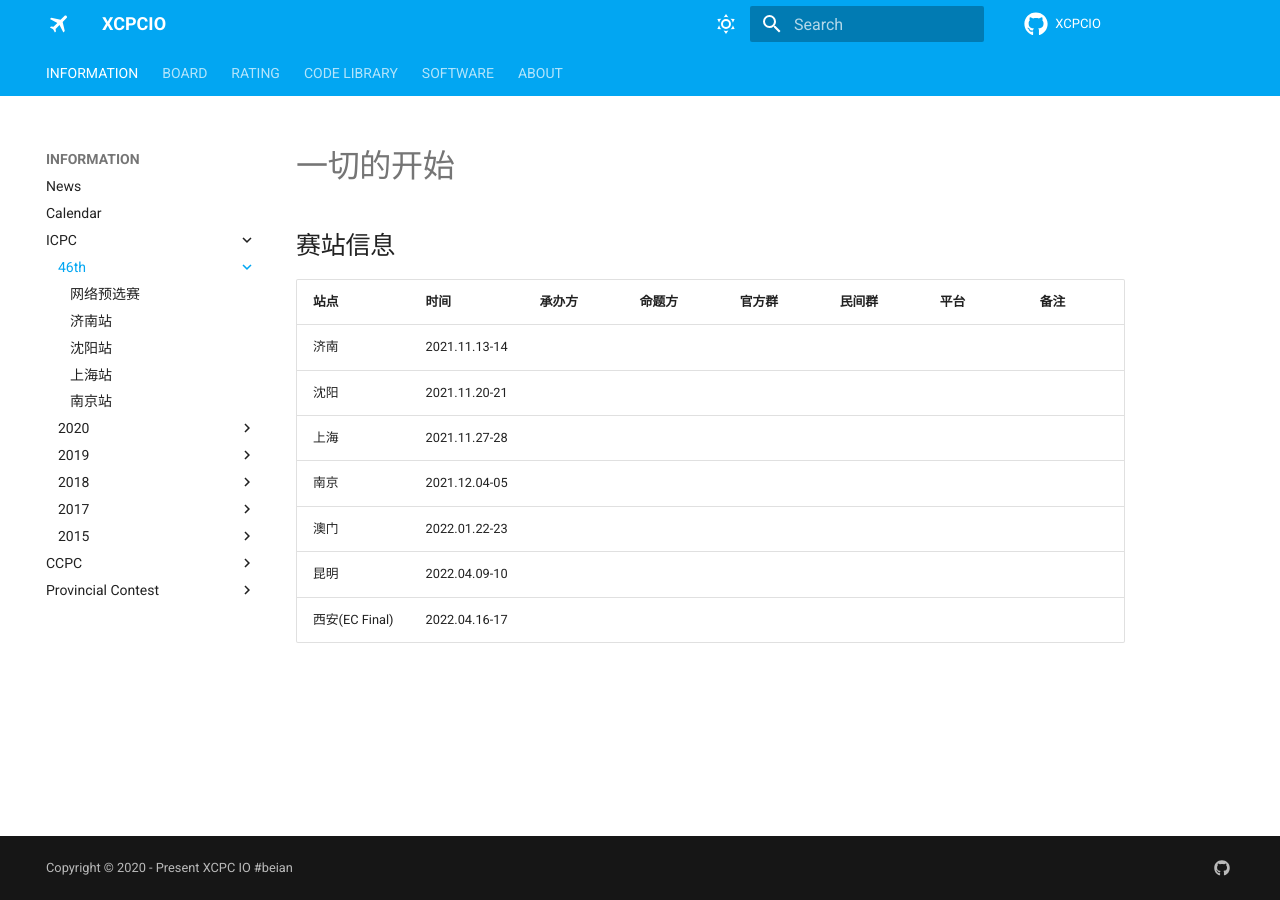
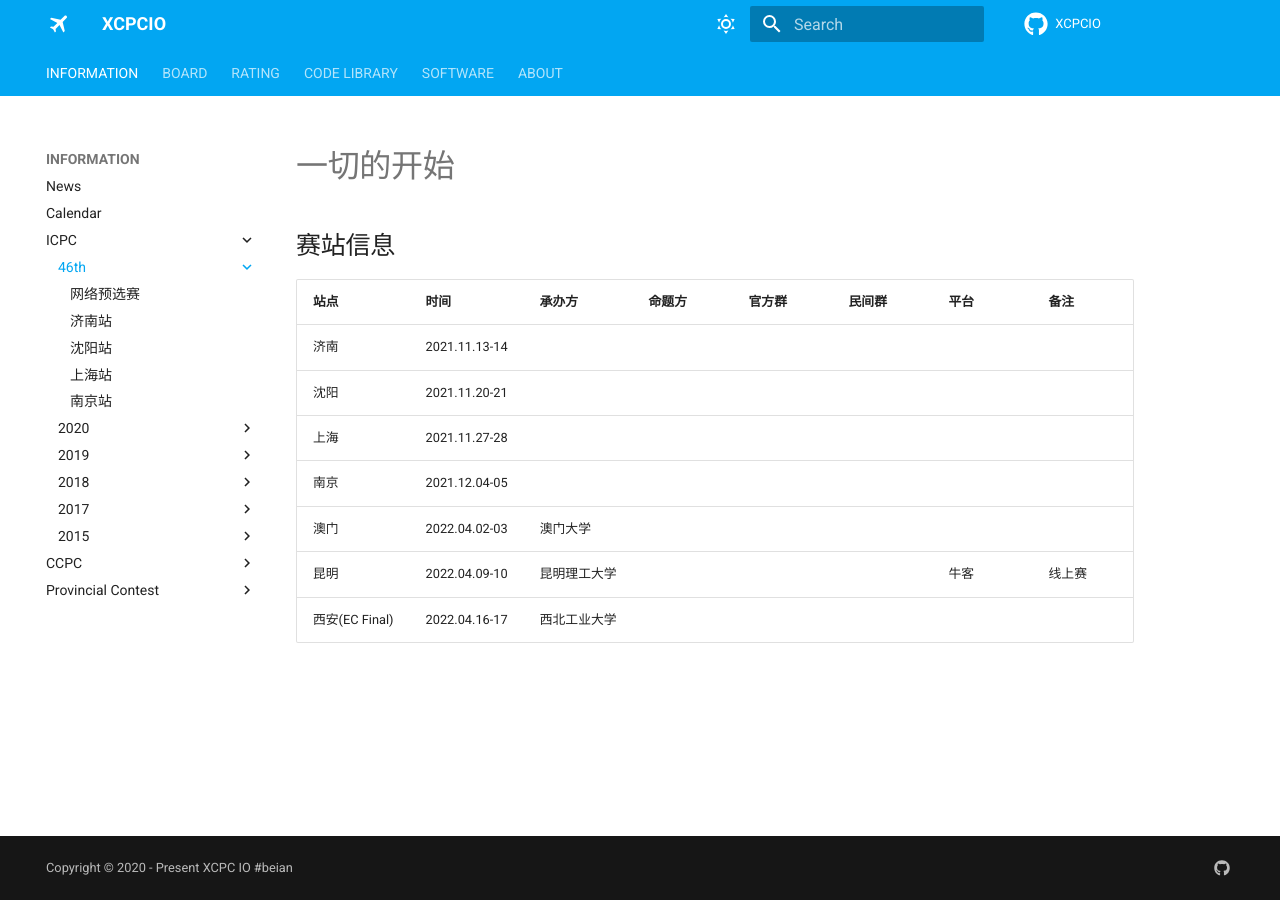
Before and after one commit to xcpcio/docs, an MkDocs documentation site: the page built from docs/info/icpc/46th/index.md, in a window 1280 px wide. Built offline with MkDocs 1.6.1 and Material for MkDocs 9.7.7, drawn with Linux system fonts in a browser that asks for light colours; comment, search, counter and statistics services are not loaded.

Commit message:
docs: update 46th icpc info

```diff
--- a/docs/info/icpc/46th/index.md
+++ b/docs/info/icpc/46th/index.md
@@ -2,12 +2,12 @@
 
 ## 赛站信息
 
-| 站点           | 时间          | 承办方 | 命题方 | 官方群 | 民间群 | 平台 | 备注 |
-| :------------- | :------------ | :----- | :----- | :----- | :----- | :--- | :--- |
-| 济南           | 2021.11.13-14 |        |        |        |        |      |      |
-| 沈阳           | 2021.11.20-21 |        |        |        |        |      |      |
-| 上海           | 2021.11.27-28 |        |        |        |        |      |      |
-| 南京           | 2021.12.04-05 |        |        |        |        |      |      |
-| 澳门           | 2022.01.22-23 |        |        |        |        |      |      |
-| 昆明           | 2022.04.09-10 |        |        |        |        |      |      |
-| 西安(EC Final) | 2022.04.16-17 |        |        |        |        |      |      |
+| 站点           | 时间          | 承办方       | 命题方 | 官方群 | 民间群 | 平台 | 备注   |
+| :------------- | :------------ | :----------- | :----- | :----- | :----- | :--- | :----- |
+| 济南           | 2021.11.13-14 |              |        |        |        |      |        |
+| 沈阳           | 2021.11.20-21 |              |        |        |        |      |        |
+| 上海           | 2021.11.27-28 |              |        |        |        |      |        |
+| 南京           | 2021.12.04-05 |              |        |        |        |      |        |
+| 澳门           | 2022.04.02-03 | 澳门大学     |        |        |        |      |        |
+| 昆明           | 2022.04.09-10 | 昆明理工大学 |        |        |        | 牛客 | 线上赛 |
+| 西安(EC Final) | 2022.04.16-17 | 西北工业大学 |        |        |        |      |        |
```
